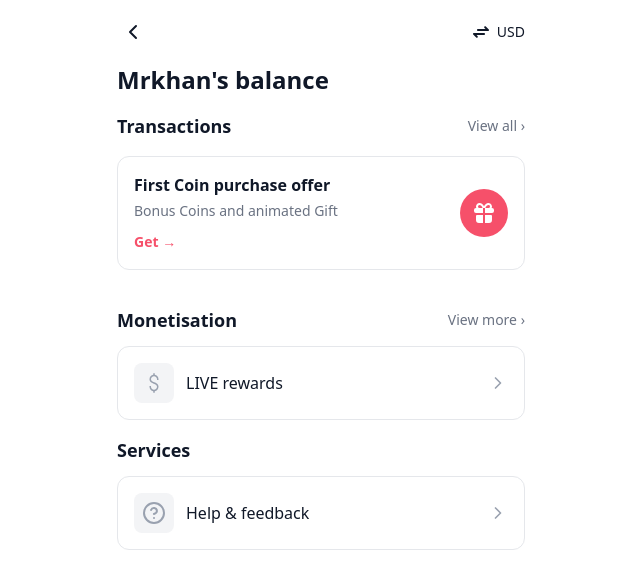
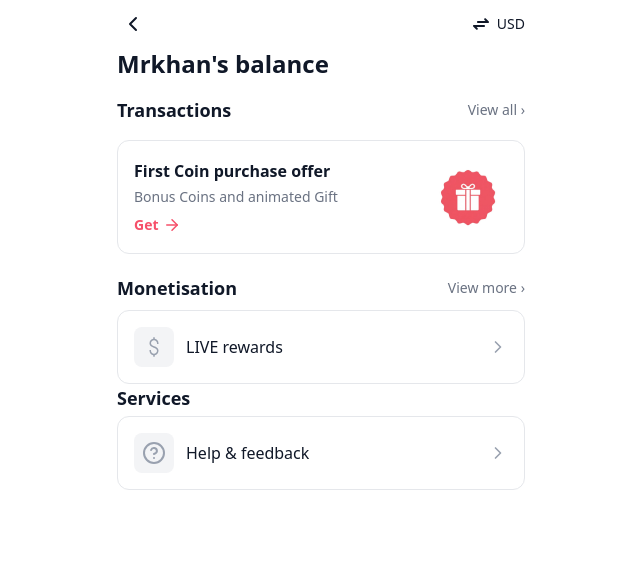
Before and after one commit to Arslan-Abrahum/coins-hubb, a React (Vite) app: page / in a window 1280 px wide. Shown: the top 588 px of the page, without its empty margins (319-959 px from the left). Built offline with nearby package versions, Linux system fonts and the light colour scheme; no server answers; the database is empty.

Commit message:
added new

```diff
--- a/src/App.jsx
+++ b/src/App.jsx
@@ -3,9 +3,8 @@ import { db, auth } from "./firebase";
 import { collection, onSnapshot, query, where, orderBy, doc, setDoc } from "firebase/firestore";
 import { onAuthStateChanged, signInAnonymously } from "firebase/auth";
 import Coin from "./assets/imgi_1_coin-removebg-preview.png";
-import { HelpCircle, ChevronLeft, ChevronRight } from "lucide-react";
-import { FaDollarSign } from "react-icons/fa";
-import { TbGiftFilled } from "react-icons/tb";
+import { HelpCircle, ChevronLeft, ChevronRight, ArrowRight } from "lucide-react";
+import Gift from './assets/gift-removebg-preview.png'
 import { CgArrowsExchange } from "react-icons/cg";
 import { LiaDollarSignSolid } from "react-icons/lia";
 
@@ -63,10 +62,8 @@ function App() {
         setCoinPacks(data);
         setLatestPackage(data.length > 0 ? data[0] : null);
 
-        // Calculate total coins
         const calculatedTotal = data.reduce((sum, pack) => sum + (pack.price || 0), 0);
 
-        // Save total coins to Firebase
         if (data.length > 0 && auth.currentUser) {
           try {
             const totalCoinsRef = doc(db, "totalCoins", auth.currentUser.uid);
@@ -79,7 +76,6 @@ function App() {
             console.error("Error saving total coins:", error);
           }
         }
-
         setLoading(false);
         setError("");
       },
@@ -93,10 +89,7 @@ function App() {
     return () => unsub();
   }, [authLoading]);
 
-  // Calculate total coins - sum all packages
   const totalCoins = coinPacks.reduce((sum, pack) => sum + (pack.price || 0), 0);
-
-  // Display coins - show latest package price (most recent)
   const displayCoins = latestPackage?.price || 0;
 
   if (authLoading || loading) {
@@ -115,8 +108,7 @@ function App() {
   return (
     <div className="min-h-screen bg-white flex justify-center items-center">
       <div className="h-screen w-full max-w-md flex flex-col">
-        {/* Header */}
-        <div className="flex items-center justify-between px-5 py-4 bg-white">
+        <div className="flex items-center justify-between px-5 py-2 bg-white">
           <button className="p-1">
             <ChevronLeft size={24} className="text-gray-900" />
           </button>
@@ -126,15 +118,11 @@ function App() {
           </div>
         </div>
 
-        {/* Title */}
         <div className="px-5 pb-4">
           <h1 className="text-2xl font-semibold text-gray-900">
             {latestPackage?.username || "Mrkhan"}'s balance
           </h1>
         </div>
-        {/* <div className="mx-5 mb-5 bg-gradient-to-br from-gray-900 via-gray-800 to-gray-900 rounded-2xl p-5 shadow-lg tiktok"> */}
-
-        {/* Balance Card */}
         {latestPackage && (
           <div className="mx-5 mb-5 rounded-2xl px-5 py-8 shadow-lg tiktok">
             <div className="flex items-center justify-between mb-2 ">
@@ -152,7 +140,6 @@ function App() {
                 Get Coins ›
               </button>
             </div>
-
             <div className="flex items-center justify-between">
               <div>
                 <p className="text-gray-400 text-sm mb-1">Estimated balance</p>
@@ -167,8 +154,7 @@ function App() {
           </div>
         )}
 
-        {/* Transactions Section */}
-        <div className="px-5 mb-4">
+        <div className="px-5">
           <div className="flex items-center justify-between mb-4">
             <h2 className="text-lg font-semibold text-gray-900">Transactions</h2>
             <button className="text-gray-500 text-sm font-medium">
@@ -176,7 +162,6 @@ function App() {
             </button>
           </div>
 
-          {/* First Coin Purchase Offer */}
           <div className="bg-white border border-gray-200 rounded-xl p-4 mb-5 flex items-center justify-between">
             <div className="flex-1">
               <h3 className="text-gray-900 font-semibold mb-1">
@@ -185,23 +170,19 @@ function App() {
               <p className="text-gray-500 text-sm mb-2">
                 Bonus Coins and animated Gift
               </p>
-              <button className="text-[#F6506A] text-sm font-semibold">
-                Get →
+              <button className="text-[#F6506A] text-sm font-semibold flex items-center gap-1">
+                Get <ArrowRight size={18} />
               </button>
             </div>
-            <div className="ml-4">
-              <div className="bg-[#F6506A] rounded-full p-3">
-                <TbGiftFilled size={24} className="text-white" />
-              </div>
+
+            <div className="flex items-center justify-center bg-white">
+              <img className="h-20 w-20" src={Gift} alt="Icon" />
             </div>
           </div>
-
-
         </div>
 
-        {/* Monetisation Section */}
-        <div className="px-5 mb-4">
-          <div className="flex items-center justify-between mb-3">
+        <div className="px-5">
+          <div className="flex items-center justify-between mb-2">
             <h2 className="text-lg font-semibold text-gray-900">Monetisation</h2>
             <button className="text-gray-500 text-sm font-medium">
               View more ›
@@ -211,9 +192,7 @@ function App() {
           <button className="w-full bg-white border border-gray-200 rounded-xl p-4 flex items-center justify-between">
             <div className="flex items-center gap-3">
               <div className="bg-gray-100 rounded-lg p-2">
-                {/* <div className="w-6 h-6 bg-gray-300 rounded"> */}
                 <LiaDollarSignSolid size={24} className="text-gray-400" />
-                {/* </div> */}
               </div>
               <span className="text-gray-900 font-medium">LIVE rewards</span>
             </div>
@@ -221,10 +200,8 @@ function App() {
           </button>
         </div>
 
-        {/* Services Section */}
         <div className="px-5">
-          <h2 className="text-lg font-semibold text-gray-900 mb-3">Services</h2>
-
+          <h2 className="text-lg font-semibold text-gray-900 mb-1">Services</h2>
           <button className="w-full bg-white border border-gray-200 rounded-xl p-4 flex items-center justify-between">
             <div className="flex items-center gap-3">
               <div className="bg-gray-100 rounded-lg p-2">
```
Also changed, not shown: src/assets/gift-removebg-preview.png (added).
